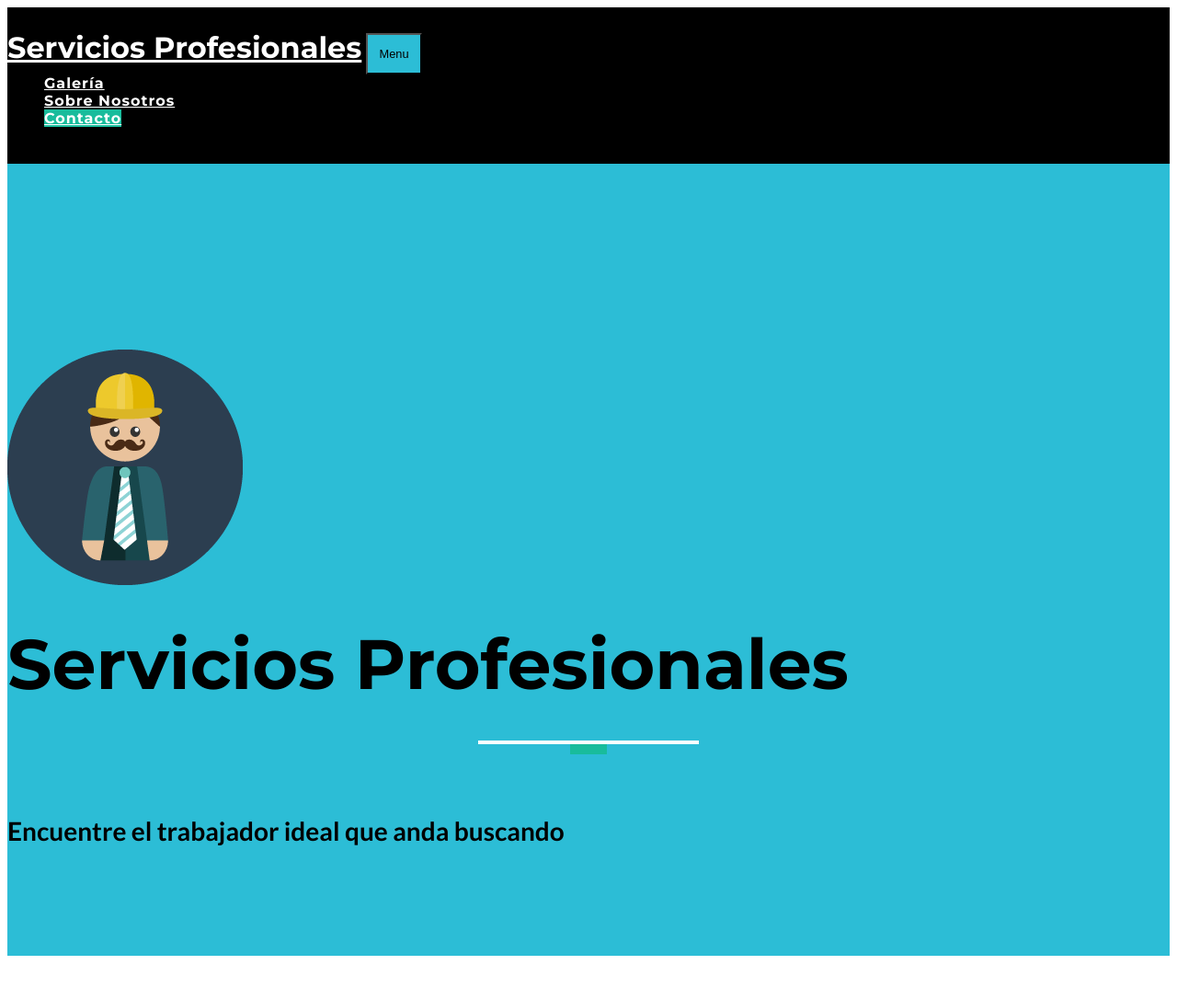
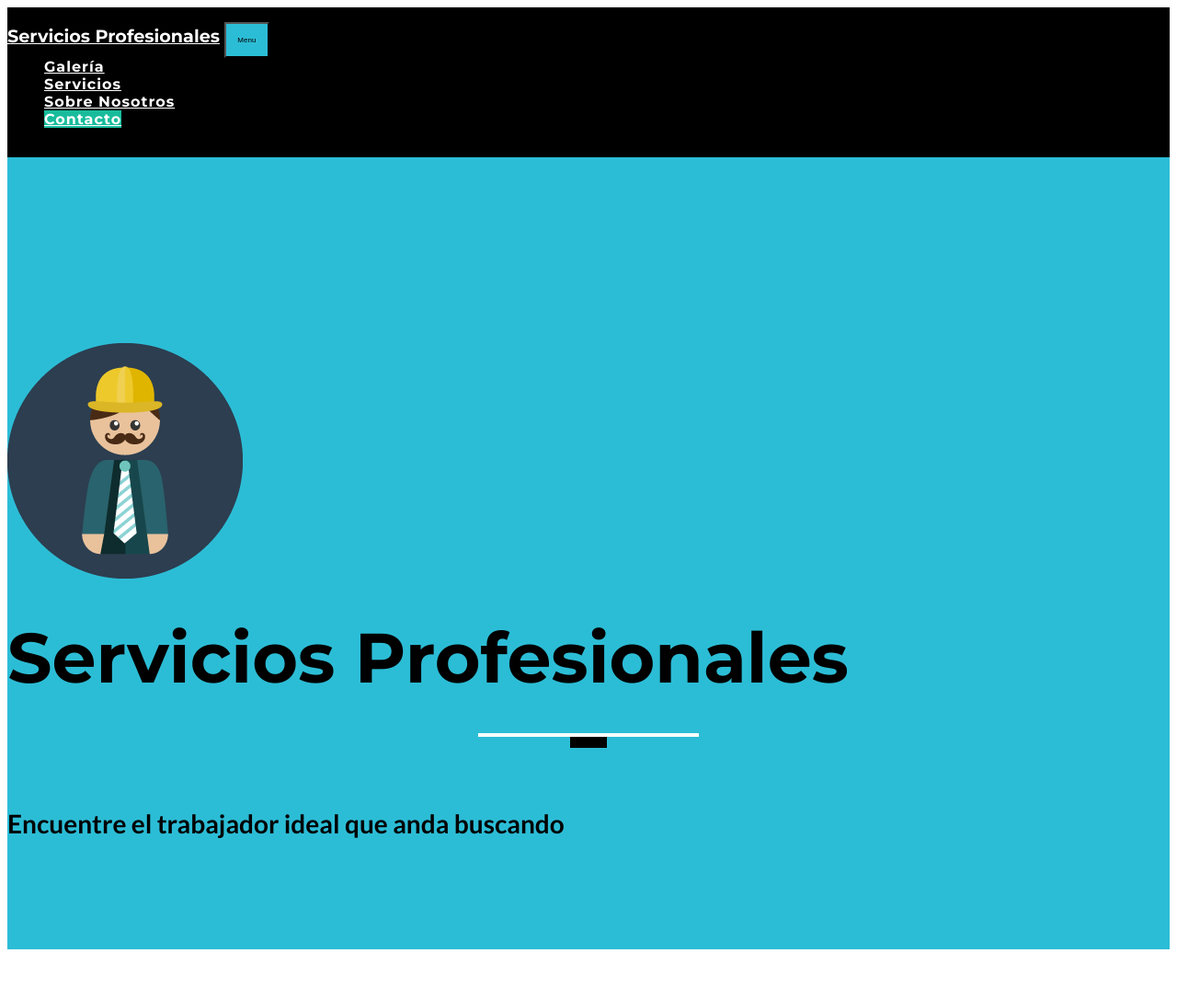
Before and after one commit to acs-um/ServiciosProfesionales, a Django app: page / in a window 1280 px wide. Shown: the top 1086 px of the page at 92% size. Run offline with Django 3.2, Linux system fonts and the light colour scheme; some libraries are stand-ins or nearby versions.

Commit message:
Cambios de css. Añadido al nav el label Servicios.

```diff
--- a/servicios_profesionales/static/css/freelancer.css
+++ b/servicios_profesionales/static/css/freelancer.css
@@ -40,7 +40,7 @@ hr.star-light {
 
 hr.star-light:after {
   color: #fff;
-  background-color: #18BC9C;
+  background-color: #000000;
 }
 
 hr.star-dark {
@@ -57,7 +57,7 @@ section {
 }
 
 section h2 {
-  font-size: 2.25rem;
+  font-size: 1.5rem;
   line-height: 2rem;
 }
 
@@ -127,20 +127,20 @@ section h2 {
 }
 
 #mainNav .navbar-toggler {
-  font-size: 80%;
+  font-size: 50%;
   padding: 0.8rem;
 }
 
 @media (min-width: 992px) {
   #mainNav {
-    padding-top: 1.5rem;
-    padding-bottom: 1.5rem;
+    padding-top: 1rem;
+    padding-bottom: 1rem;
     -webkit-transition: padding-top 0.3s, padding-bottom 0.3s;
     -moz-transition: padding-top 0.3s, padding-bottom 0.3s;
     transition: padding-top 0.3s, padding-bottom 0.3s;
   }
   #mainNav .navbar-brand {
-    font-size: 2em;
+    font-size: 1.2em;
     -webkit-transition: font-size 0.3s;
     -moz-transition: font-size 0.3s;
     transition: font-size 0.3s;
@@ -157,11 +157,11 @@ section h2 {
     background: #18BC9C;
   }
   #mainNav.navbar-shrink {
-    padding-top: 0.5rem;
-    padding-bottom: 0.5rem;
+    padding-top: 0rem;
+    padding-bottom: 0rem;
   }
   #mainNav.navbar-shrink .navbar-brand {
-    font-size: 1.5em;
+    font-size: 1rem;
   }
 }
 
--- a/servicios_profesionales/templates/servicios_profesionales/base.html
+++ b/servicios_profesionales/templates/servicios_profesionales/base.html
@@ -42,6 +42,9 @@
         <ul class="navbar-nav ml-auto">
           <li class="nav-item mx-0 mx-lg-1">
             <a class="nav-link py-3 px-0 px-lg-3 rounded js-scroll-trigger" href="#portfolio">Galería</a>
+          </li>
+          <li class="nav-item mx-0 mx-lg-1">
+            <a class="nav-link py-3 px-0 px-lg-3 rounded js-scroll-trigger" href="#">Servicios</a>
           </li>
           <li class="nav-item mx-0 mx-lg-1">
             <a class="nav-link py-3 px-0 px-lg-3 rounded js-scroll-trigger" href="#about">Sobre Nosotros</a>
```
Also changed, not shown: servicios_profesionales/static/vendor/bootstrap/css/bootstrap-grid.css.
